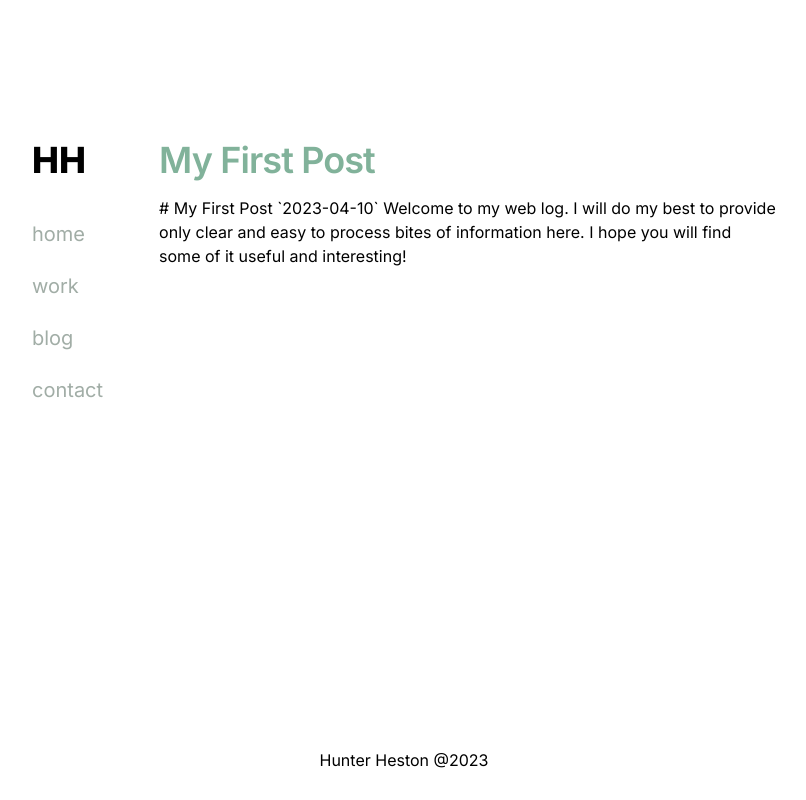
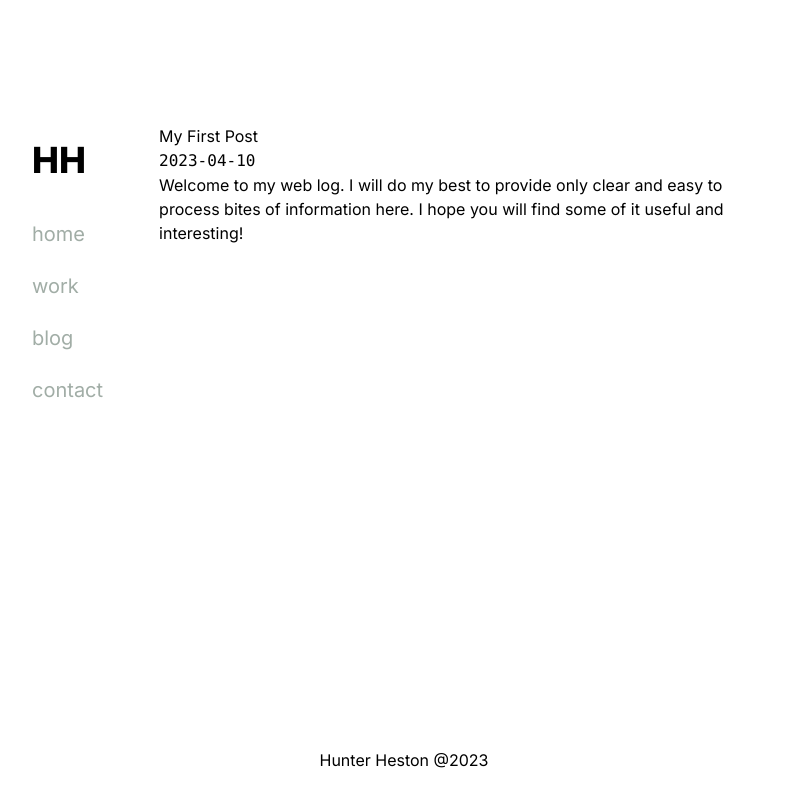
Before and after one commit to HunterHeston/personal-website, a Next.js app: page /blog/my-first-post in a window 1280 px wide. Shown: the whole page, without its empty margins (228-1034 px from the left). Built offline with nearby package versions, Linux system fonts and the light colour scheme.

Commit message:
Render markdown file in blog post

```diff
--- a/pages/blog/[slug].tsx
+++ b/pages/blog/[slug].tsx
@@ -1,6 +1,7 @@
 import H1 from "@/components/h1";
 import { Blog, listBlogs, readBlog, readBlogBySlug } from "@/lib/blogs";
 import { GetStaticPaths, GetStaticProps } from "next";
+import { ReactMarkdown } from "react-markdown/lib/react-markdown";
 
 // Blog Props
 interface BlogProps {
@@ -11,8 +12,7 @@ export default function BlogPost({ blog }: BlogProps) {
   console.log(blog);
   return (
     <>
-      <H1>{blog.title}</H1>
-      <p>{blog.content}</p>
+      <ReactMarkdown>{blog.content}</ReactMarkdown>
     </>
   );
 }
```
